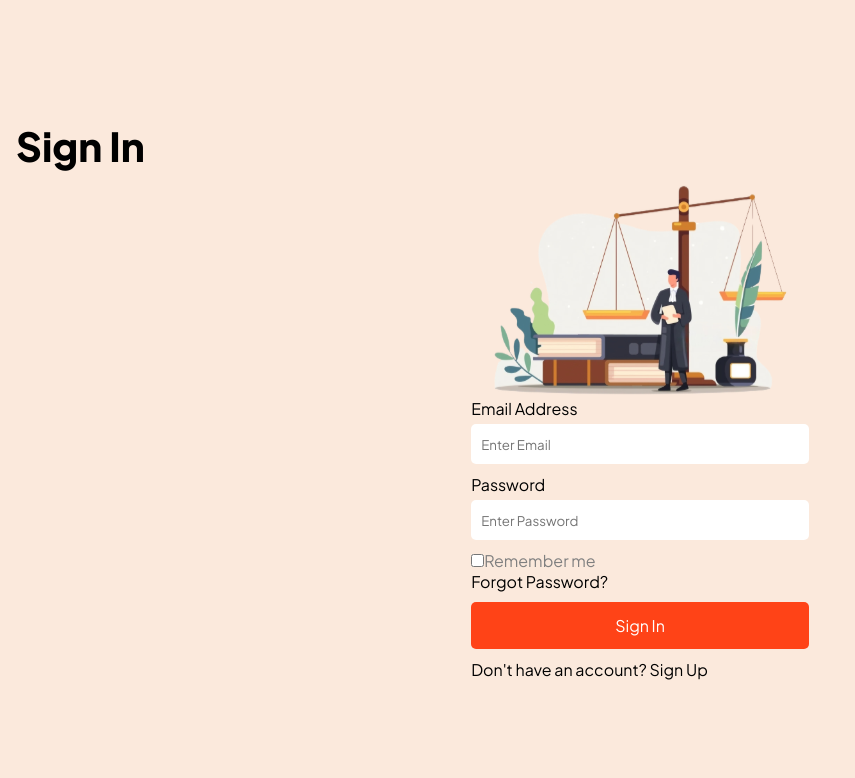
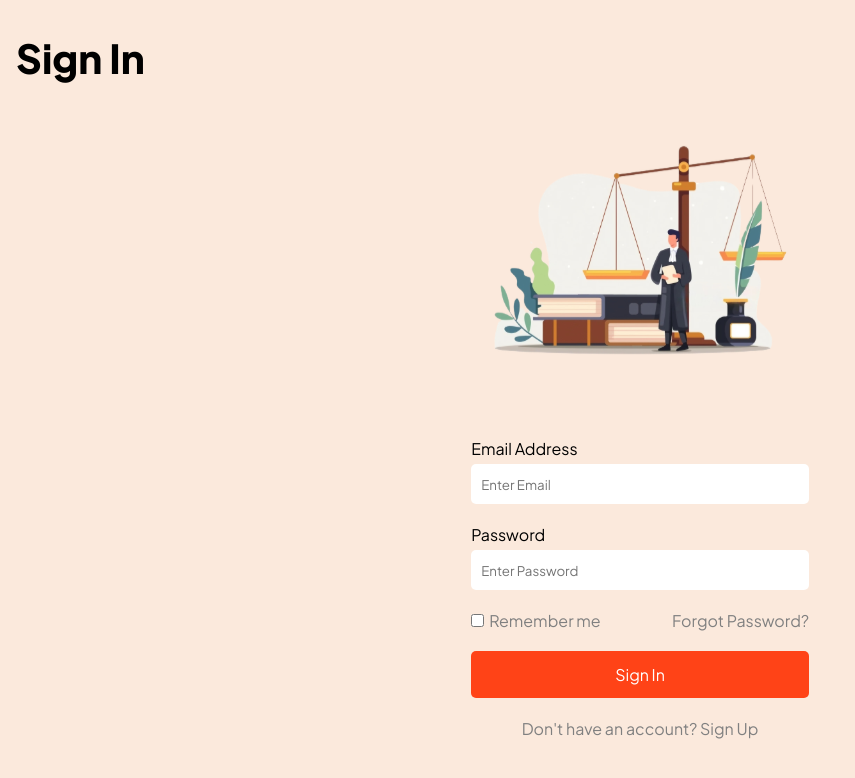
Before and after one commit to Jenin82/legal-services, a React (Vite) app: page /signin in a window 1280 px wide. Shown: the top 778 px of the page, without its empty margins (0-855 px from the left). Built offline with nearby package versions, Linux system fonts and the light colour scheme.

Commit message:
signup done

```diff
--- a/src/modules/SignIn/SignIn.module.css
+++ b/src/modules/SignIn/SignIn.module.css
@@ -1,7 +1,7 @@
 .wrapper {
 	display: flex;
 	align-items: center;
-	justify-content: center;
+	justify-content: space-between;
 	flex-direction: column;
 	padding: 2rem 0;
 	height: 100vh;
@@ -13,12 +13,15 @@
 	text-align: left !important;
 	width: 100%;
 	padding: 0 1rem;
+	margin-bottom: 3rem;
 }
 
 .form {
+	margin-top: 5rem;
 	display: flex;
 	flex-direction: column;
-	gap: 10px;
+	gap: 20px;
+	margin-bottom: 5rem;
 }
 
 .input {
@@ -27,9 +30,15 @@
 	flex-direction: column;
 }
 
-.checkbox {
+.checkbox, .formBottom p {
 	display: flex;
 	color: gray;
+	gap: 5px;
+}
+
+.formBottom {
+	display: flex;
+	justify-content: space-between;
 }
 
 .input input {
@@ -47,3 +56,8 @@
 	border-radius: 5px;
 	color: white;
 }
+
+.form p {
+	text-align: center;
+	color: gray;
+}
--- a/src/modules/SignIn/SignIn.tsx
+++ b/src/modules/SignIn/SignIn.tsx
@@ -16,7 +16,7 @@ const SignIn = () => {
                         <label htmlFor="">Password</label>
                         <input type="text" placeholder="Enter Password" />
                     </div>
-                    <div>
+                    <div className={style.formBottom}>
                         <div className={style.checkbox}>
                             <input
                                 type="checkbox"
```
